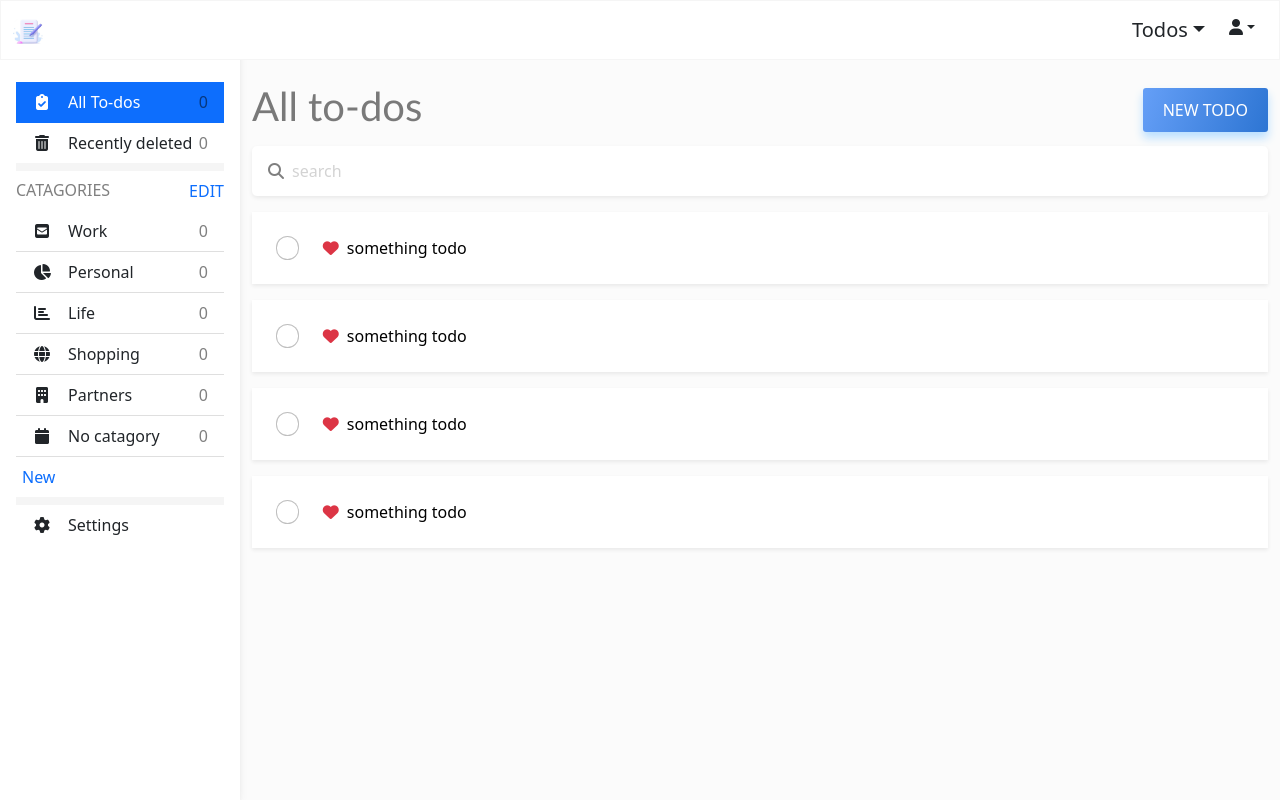
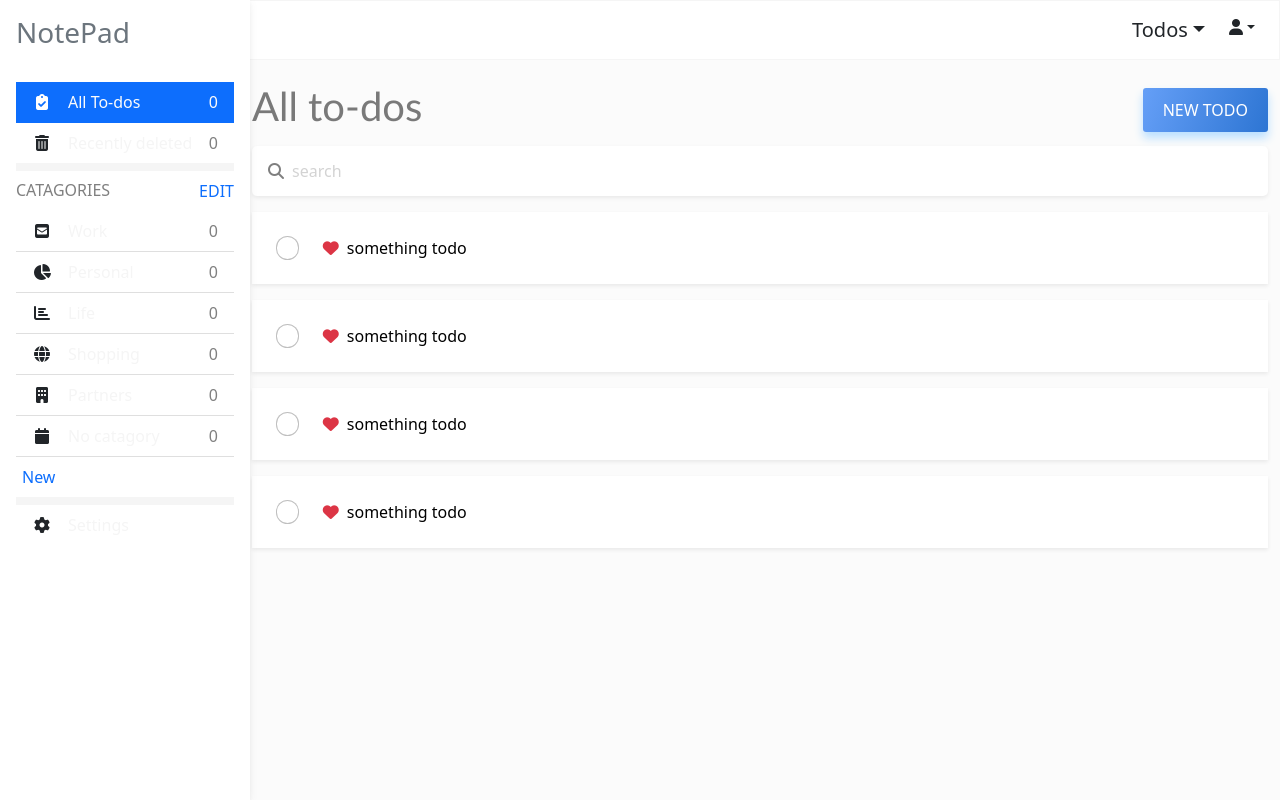
Before and after one commit to EdrissAria/NotePad, a React (Vite) app in the folder frontend/: page /todos in a window 1280 px wide. Built offline with nearby package versions, Linux system fonts and the light colour scheme; a web font is replaced by a local one.

Commit message:
workin on dark mode opiton

```diff
--- a/frontend/package.json
+++ b/frontend/package.json
@@ -11,6 +11,7 @@
   "dependencies": {
     "@ckeditor/ckeditor5-build-classic": "^35.0.1",
     "@ckeditor/ckeditor5-react": "^5.0.2",
+    "@reduxjs/toolkit": "^1.8.5",
     "axios": "^0.27.2",
     "bootstrap": "^5.2.0",
     "formik": "^2.2.9",
@@ -18,8 +19,11 @@
     "react-bootstrap": "^2.5.0",
     "react-dom": "^18.2.0",
     "react-query": "^3.39.2",
+    "react-redux": "^8.0.2",
     "react-router": "^6.3.0",
     "react-router-dom": "^6.3.0",
+    "redux": "^4.2.0",
+    "redux-thunk": "^2.4.1",
     "yup": "^0.32.11"
   },
   "devDependencies": {
--- a/frontend/src/App.tsx
+++ b/frontend/src/App.tsx
@@ -19,10 +19,14 @@ import Home from "./pages/Home"
 import Profile from "./pages/Profile"
 import Login from "./pages/Login"
 import SignUp from "./pages/SignUp"
+// redux
+import {useSelector} from 'react-redux'
 
 function App() {
+  const theme = useSelector(((state: any) => state.theme.value))
+  console.log('theme: ', theme)
   return (
-    <div className="root">
+    <div className={`${theme?'dark':'light'}`}>
     <Routes>
       <Route path="/" element={<MainHeader />}>
         <Route index element={<Home />} />
--- /dev/null
+++ b/frontend/src/assets/css/global.css
@@ -0,0 +1,113 @@
+:root {
+    font-family: Inter, Avenir, Helvetica, Arial, sans-serif;
+    font-size: 16px;
+    font-weight: 400;
+    color-scheme: light dark;
+    font-synthesis: none;
+    text-rendering: optimizeLegibility;
+    -webkit-font-smoothing: antialiased;
+    -moz-osx-font-smoothing: grayscale;
+    -webkit-text-size-adjust: 100%;
+  }
+  body {
+    background-color: #fbfbfb;
+  }
+  @media (min-width: 991.98px) {
+    main {
+      padding-left: 240px;
+    }
+  }
+  main{
+    margin-top: 58px;
+  }
+  /* Sidebar */
+  .sidebar {
+    position: fixed;
+    top: 0;
+    bottom: 0;
+    left: 0;
+    box-shadow: 0 2px 5px 0 rgb(0 0 0 / 5%), 0 2px 10px 0 rgb(0 0 0 / 5%);
+    width: 250px;
+    z-index: 9900;
+  }
+
+  @media (max-width: 991.98px) {
+    .sidebar {
+      width: 50%;
+    }
+  }
+  .sidebar-sticky {
+    position: relative;
+    top: 0;
+    height: calc(100vh - 48px);
+    padding-top: 0.5rem;
+    overflow-x: hidden;
+    overflow-y: auto !important; /* Scrollable contents if viewport is shorter than content. */
+  }
+
+  #main-navbar{
+    border: 1px solid rgb(245, 245, 245)
+  }
+  .last-item{
+    border: none !important;
+  }
+  .seperator{
+    width: 100%;
+    height: 8px;
+    background-color: rgb(245, 245, 245);
+  }
+  .ck-editor__editable_inline{
+    min-height: 400px;
+  }
+  /* custom scrollbar */
+  ::-webkit-scrollbar{
+    width: 10px;
+  }
+  ::-webkit-scrollbar-track{
+    background-color: transparent;
+  }
+  ::-webkit-scrollbar-thumb{
+    background-color: #3c7aff;
+    border-radius: 5px;
+    margin-right: 1rem;
+  }
+  ::-webkit-scrollbar-thumb:hover{
+    background-color: #9b9b9b;
+  }
+  /* dark mode */
+
+  .dark .sidebar{
+    background-color: black !important;
+  }
+  .dark .sidebar .list i, span{
+    color:rgb(245, 245, 245) !important;
+  }
+  .dark .sidebar .list{
+    background-color: #000000 !important;
+  }
+  .dark .catagory-header h6{
+    color:rgb(245, 245, 245) !important
+  }
+  .dark .catagory-header a{
+    background-color: transparent !important
+  }
+  .dark .sidebar .list a{
+    background-color: rgb(49, 49, 49);
+  }
+  .dark .sidebar .seperator{
+    background-color: rgb(26, 26, 26);
+  }
+  .dark .sidebar .active{
+    background-color: rgb(57, 150, 236) !important;
+  }
+  .dark .sidebar button{
+    background-color: rgb(49, 49, 49) !important;
+  }
+
+  /* light mode */
+  .light .sidebar .list span, h3, h6{
+    color:rgb(49, 49, 49) !important;
+  }
+  .light .sidebar .active span{
+    color: #fbfbfb !important;
+  }
--- a/frontend/src/index.css
+++ /dev/null
@@ -1,77 +0,0 @@
-:root {
-  font-family: Inter, Avenir, Helvetica, Arial, sans-serif;
-  font-size: 16px;
-  font-weight: 400;
-  color-scheme: light dark;
-  font-synthesis: none;
-  text-rendering: optimizeLegibility;
-  -webkit-font-smoothing: antialiased;
-  -moz-osx-font-smoothing: grayscale;
-  -webkit-text-size-adjust: 100%;
-}
-body {
-  background-color: #fbfbfb;
-}
-@media (min-width: 991.98px) {
-  main {
-    padding-left: 240px;
-  }
-}
-main{
-  margin-top: 58px;
-}
-/* Sidebar */
-.sidebar {
-  position: fixed;
-  top: 0;
-  bottom: 0;
-  left: 0;
-  padding: 58px 0 0; /* Height of navbar */
-  box-shadow: 0 2px 5px 0 rgb(0 0 0 / 5%), 0 2px 10px 0 rgb(0 0 0 / 5%);
-  width: 240px;
-  z-index: 600;
-}
-
-@media (max-width: 991.98px) {
-  .sidebar {
-    width: 100%;
-  }
-}
-.sidebar-sticky {
-  position: relative;
-  top: 0;
-  height: calc(100vh - 48px);
-  padding-top: 0.5rem;
-  overflow-x: hidden;
-  overflow-y: auto !important; /* Scrollable contents if viewport is shorter than content. */
-}
-
-#main-navbar{
-  border: 1px solid rgb(245, 245, 245)
-}
-.last-item{
-  border: none !important;
-}
-.seperator{
-  width: 100%;
-  height: 8px;
-  background-color: rgb(245, 245, 245);
-}
-.ck-editor__editable_inline{
-  min-height: 400px;
-}
-/* custom scrollbar */
-::-webkit-scrollbar{
-  width: 10px;
-}
-::-webkit-scrollbar-track{
-  background-color: transparent;
-}
-::-webkit-scrollbar-thumb{
-  background-color: #3c7aff;
-  border-radius: 5px;
-  margin-right: 1rem;
-}
-::-webkit-scrollbar-thumb:hover{
-  background-color: #9b9b9b;
-}
--- a/frontend/src/layout/MainHeader.tsx
+++ b/frontend/src/layout/MainHeader.tsx
@@ -18,14 +18,6 @@ const MainHeader = () => {
                         >
                             <i className="fas fa-bars"></i>
                         </button>
-                        <Link className="navbar-brand" to="/">
-                            <img
-                                src="logo.jpeg"
-                                height="25"
-                                alt="NotePad Logo"
-                                loading="lazy"
-                            />
-                        </Link>
                         <ul className="navbar-nav ms-auto d-flex flex-row">
                             <DropDown>
                                 <DropDown.Toggle variant='defualt' id="dropdown_menu"
@@ -64,7 +56,7 @@ const MainHeader = () => {
                     </div>
                 </nav>
             </header>
-            <Outlet context={{open}}/>
+            <Outlet context={{open, setOpen}}/>
         </>
     )
 }
--- a/frontend/src/layout/NotesSidebar.tsx
+++ b/frontend/src/layout/NotesSidebar.tsx
@@ -1,21 +1,29 @@
-import {useState } from 'react'
-import { NavLink, Outlet, useOutletContext} from 'react-router-dom'
+import { useState } from 'react'
+import { NavLink, Link, Outlet, useOutletContext } from 'react-router-dom'
 import NewCatModal from '../components/newCatModal'
 
 function Sidebar() {
-    const outLetData = useOutletContext();
+    const { open, setOpen } = useOutletContext<any>();
     const [show, setShow] = useState(false);
-    const handleShow = ()=> setShow(!show)
-    const handleClose = ()=> setShow(!show)
+    const handleShow = () => setShow(!show)
+    const handleClose = () => setShow(!show)
     return (
         <>
-            <NewCatModal show={show} handleClose={handleClose}/>
-            <nav id="sidebarMenu" className="collapse d-lg-block sidebar bg-white overflow-auto">
+            <NewCatModal show={show} handleClose={handleClose} />
+            <nav id="sidebarMenu" className={`collapse d-lg-block ${open?'d-block':''} sidebar bg-white overflow-auto`}>
                 <div className="position-sticky">
-                    <div className="list-group list-group-flush mx-3 mt-4">
-                        <p>
-                            {Object.apply(outLetData).open && 'someting'}
-                        </p>
+                    <div className='d-flex justify-content-between align-items-center p-3 pb-2'>
+                        <Link className="navbar-brand" to="/">
+                           <h3 className='m-0 text-secondary'>NotePad</h3>
+                        </Link>
+                        <div className='d-lg-none'>
+                            <button className='btn' onClick={()=> setOpen(!open)}>
+                                <i className='fas fa-close fs-3 text-black-50'></i>
+                            </button>
+                        </div>
+                    </div>
+
+                    <div className="list-group list-group-flush mx-3 mb-4 mt-2 list">
                         <NavLink
                             to="/notes"
                             end
@@ -23,36 +31,36 @@ function Sidebar() {
                             aria-current="true"
                         >
                             <i className="fas fa-clipboard-list fa-fw me-3"></i>
-                            <span>All notes</span><span className="float-end text-black-50">0</span>
+                            <span>All notes</span><span className="float-end">0</span>
                         </NavLink>
                         <NavLink to="favNotes" className="list-group-item list-group-item-action py-2 ripple">
-                            <i className="fas fa-heart fa-fw me-3"></i><span>My favourites</span><span className="float-end text-black-50">0</span>
+                            <i className="fas fa-heart fa-fw me-3"></i><span>My favourites</span><span className="float-end">0</span>
                         </NavLink>
                         <NavLink to="deletedNotes" className="list-group-item list-group-item-action py-2 ripple last-item"
-                        ><i className="fas fa-trash-can fa-fw me-3"></i><span>Recently deleted</span><span className="float-end text-black-50">0</span></NavLink
+                        ><i className="fas fa-trash-can fa-fw me-3"></i><span>Recently deleted</span><span className="float-end">0</span></NavLink
                         >
                         <div className="seperator"></div>
                         <div className="catagory-header d-flex justify-content-between align-items-center my-2">
-                            <h6 className="text-uppercase text-black-50 m-0">catagories</h6>
+                            <h6 className="text-uppercase m-0">catagories</h6>
                             <NavLink to="editNoteCats" className="text-uppercase text-decoration-none">edit</NavLink>
                         </div>
                         <NavLink to="/notes/work" className="list-group-item list-group-item-action py-2 ripple"
-                        ><i className="fas fa-envelope-square fa-fw me-3"></i><span>Work</span><span className="float-end text-black-50">0</span></NavLink
+                        ><i className="fas fa-envelope-square fa-fw me-3"></i><span>Work</span><span className="float-end">0</span></NavLink
                         >
                         <NavLink to="/notes/personal" className="list-group-item list-group-item-action py-2 ripple">
-                            <i className="fas fa-chart-pie fa-fw me-3"></i><span>Personal</span><span className="float-end text-black-50">0</span>
+                            <i className="fas fa-chart-pie fa-fw me-3"></i><span>Personal</span><span className="float-end">0</span>
                         </NavLink>
                         <NavLink to="/notes/life" className="list-group-item list-group-item-action py-2 ripple"
-                        ><i className="fas fa-chart-bar fa-fw me-3"></i><span>Life</span><span className="float-end text-black-50">0</span>
+                        ><i className="fas fa-chart-bar fa-fw me-3"></i><span>Life</span><span className="float-end">0</span>
                         </NavLink>
                         <NavLink to="/notes/shopping" className="list-group-item list-group-item-action py-2 ripple"
-                        ><i className="fas fa-globe fa-fw me-3"></i><span>Shopping</span><span className="float-end text-black-50">0</span>
+                        ><i className="fas fa-globe fa-fw me-3"></i><span>Shopping</span><span className="float-end">0</span>
                         </NavLink>
                         <NavLink to="/notes/partners" className="list-group-item list-group-item-action py-2 ripple"
-                        ><i className="fas fa-building fa-fw me-3"></i><span>Partners</span><span className="float-end text-black-50">0</span>
+                        ><i className="fas fa-building fa-fw me-3"></i><span>Partners</span><span className="float-end">0</span>
                         </NavLink>
                         <NavLink to="/notes/nocatagory" className="list-group-item list-group-item-action py-2 ripple"
-                        ><i className="fas fa-calendar fa-fw me-3"></i><span>No catagory</span><span className="float-end text-black-50">0</span>
+                        ><i className="fas fa-calendar fa-fw me-3"></i><span>No catagory</span><span className="float-end">0</span>
                         </NavLink>
                         <button onClick={handleShow} className="border-0 bg-white text-primary py-2 ripple text-decoration-none text-start"
                         >New</button
--- a/frontend/src/layout/TodoSidbar.tsx
+++ b/frontend/src/layout/TodoSidbar.tsx
@@ -1,16 +1,32 @@
 import { useState } from 'react'
-import { NavLink, Outlet } from 'react-router-dom'
 import NewCatModal from '../components/newCatModal'
+import { NavLink, Link, Outlet, useOutletContext } from 'react-router-dom'
+
+export interface navShow {
+    open: boolean,
+    setOpen: React.Dispatch<React.SetStateAction<boolean>>
+}
 
 function TodoSidbar() {
+    const navShow = useOutletContext();
     const [show, setShow] = useState(false);
     const handleShow = () => setShow(!show)
     const handleClose = () => setShow(!show)
     return (
         <>
             <NewCatModal show={show} handleClose={handleClose} />
-            <nav id="sidebarMenu" className="collapse d-lg-block sidebar collapse bg-white overflow-auto">
+            <nav id="sidebarMenu" className={`collapse d-lg-block ${navShow.open?'d-block':''} sidebar bg-white overflow-auto`}>
                 <div className="position-sticky">
+                    <div className='d-flex justify-content-between align-items-center p-3 pb-2'>
+                        <Link className="navbar-brand" to="/">
+                            <h3 className='m-0 text-secondary'>NotePad</h3>
+                        </Link>
+                        <div className='d-lg-none'>
+                            <button className='btn btn-outline-light' onClick={() => navShow.setOpen(!open)}>
+                                <i className='fas fa-close fs-3 text-black-50'></i>
+                            </button>
+                        </div>
+                    </div>
                     <div className="list-group list-group-flush mx-3 mt-4">
                         <NavLink
                             to="/todos"
--- a/frontend/src/main.tsx
+++ b/frontend/src/main.tsx
@@ -1,15 +1,26 @@
 import React from 'react'
 import ReactDOM from 'react-dom/client'
-import {BrowserRouter} from 'react-router-dom'
+import { BrowserRouter } from 'react-router-dom'
 import App from './App'
 import "bootstrap/dist/css/bootstrap.min.css"
-import "./index.css"
+import "./assets/css/global.css"
 import "../src/assets/icons/css/all.css"
+import { configureStore } from '@reduxjs/toolkit'
+import { Provider } from 'react-redux'
+import darkModeReducer from './slices.js/DarkMode'
+
+const store = configureStore({
+  reducer: {
+    theme: darkModeReducer
+  }
+})
 
 ReactDOM.createRoot(document.getElementById('root') as HTMLElement).render(
   <React.StrictMode>
     <BrowserRouter>
-      <App />
+      <Provider store={store}>
+        <App />
+      </Provider>
     </BrowserRouter>
   </React.StrictMode>
 )
--- /dev/null
+++ b/frontend/src/slices.js/DarkMode.ts
@@ -0,0 +1,15 @@
+import {createSlice} from '@reduxjs/toolkit'
+
+export const darkModeSlice = createSlice({
+    name: 'theme',
+    initialState: {value: false},
+    reducers: {
+        changeTheme: (state , action) => {
+            state.value = action.payload
+        }
+    }
+})
+
+export const {changeTheme} = darkModeSlice.actions;
+
+export default darkModeSlice.reducer;
```
Also changed, not shown: frontend/src/pages/Setting.tsx (+14 -1 lines), 1 other file (tests, documents, lock files or other folders).
